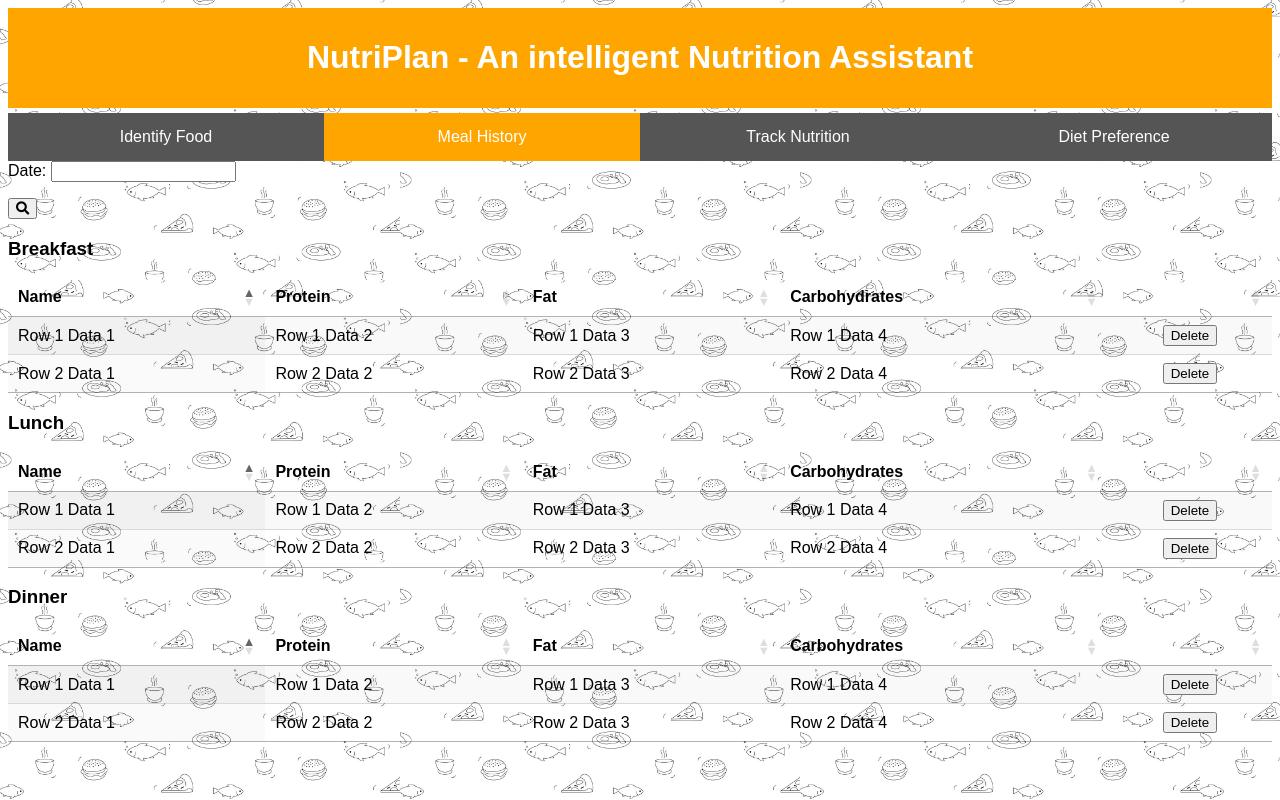
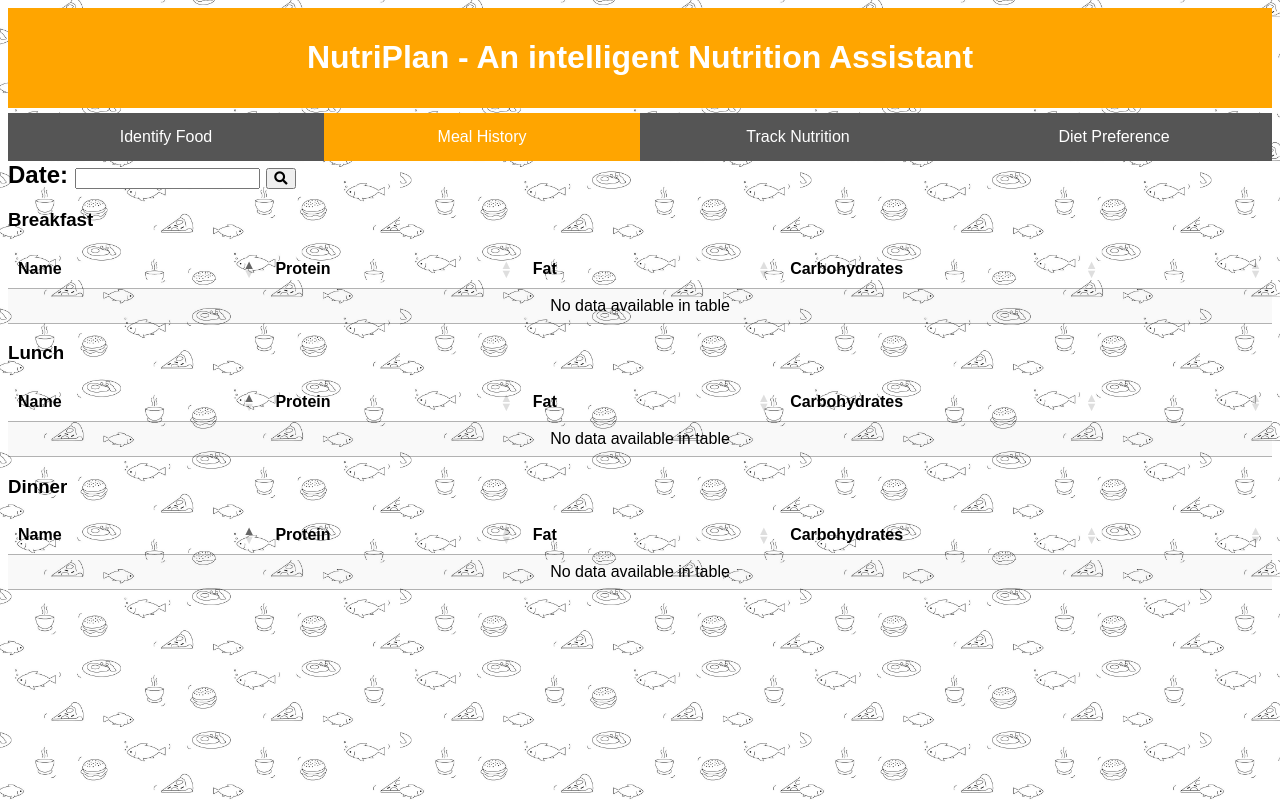
Before and after one commit to dfong1234/BakeOff2, a Flask app: page /history.html in a window 1280 px wide. Run offline with Flask 2, Linux system fonts and the light colour scheme; some libraries are stand-ins or nearby versions.

Commit message:
Add Datatable

```diff
--- a/templates/history.html
+++ b/templates/history.html
@@ -26,9 +26,13 @@
             <button id="History-tab" class="tablink" onclick="changeTab('History', 'orange')">Meal History</button>
             <button id="Track-tab" class="tablink" onclick="changeTab('Track', 'lightseagreen')">Track Nutrition</button>
             <button id="Preference-tab" class="tablink" onclick="changeTab('Preference', 'dodgerblue')">Diet Preference</button>
+            <br>
         </header>
-        <p>Date: <input type="text" id="datepicker"></p>
+
+        <h2> Date: <input type="text" id="datepicker">
         <button type="submit" id="b_load"><i class="fa fa-search"></i></button>
+        </h2>
+
         <div id="Breakfast" class="meal">
             <h3>Breakfast</h3>
             <ul id="b_list" class="food_list">
@@ -112,6 +116,7 @@
 
                 </tr>
             </thead>
+            <!-- Placeholder Data -->
             <tbody>
                 <tr>
                     <td>Row 1 Data 1</td>
@@ -147,16 +152,16 @@
         <script>
         $(document).ready( function () {
             $('table.display').DataTable({
-                "columnDefs": [ {
+                "columnDefs": [{
                     "targets": -1,
                     "data": null,
                     "defaultContent": "<button type=\"submit\" id=\"b_add_item\">Delete</i></button>",
-                } ],
+                }],
                 "searching": false,
                 "paging": false,
                 "info": false
-
-            });
+            })  //Default clear the table until filled
+            .clear().draw();
         });
         </script>
 
```
